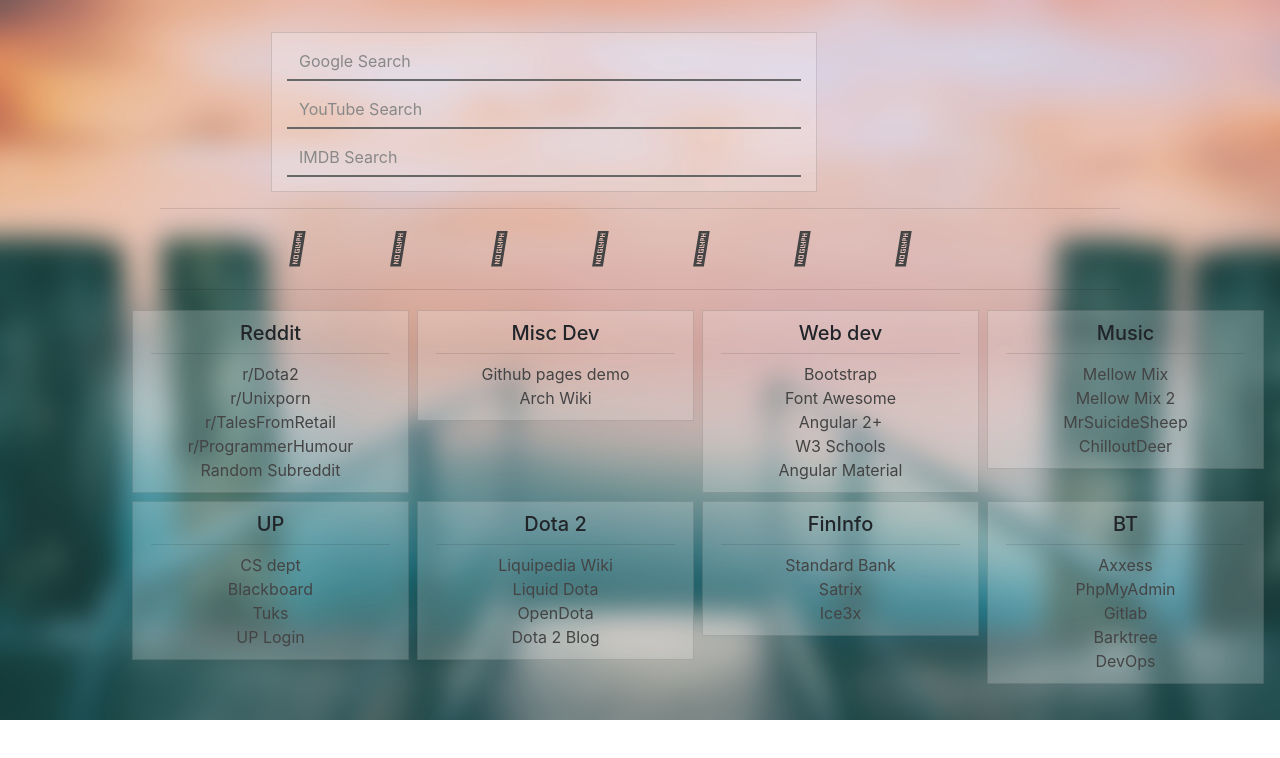
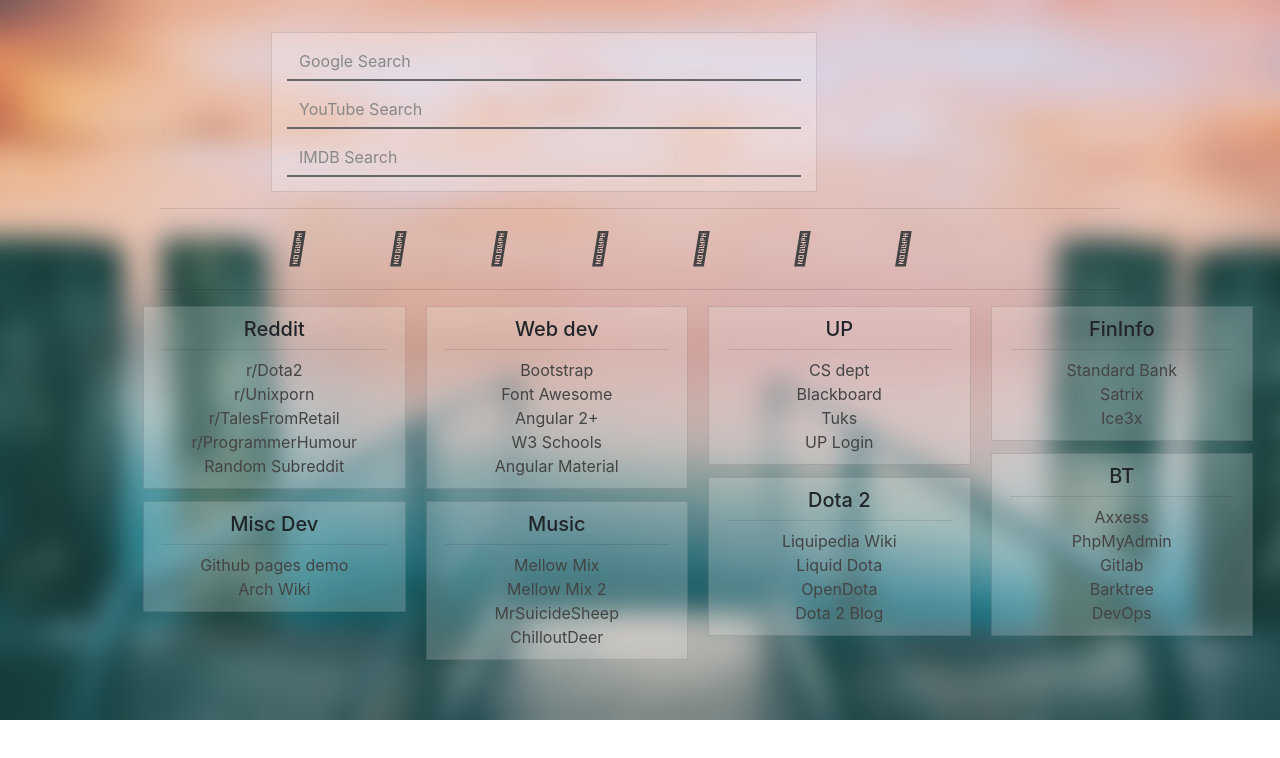
Before and after one commit to russelldutton/startpage-angular_files, an Angular app: page / in a window 1280 px wide. Shown: the top 758 px of the page. Built offline with nearby package versions, Linux system fonts and the light colour scheme; what angular2-masonry would draw is missing.

Commit message:
Bookmarks changes - column count to 4

```diff
--- a/src/app/bookmarks/bookmarks.component.css
+++ b/src/app/bookmarks/bookmarks.component.css
@@ -40,3 +40,7 @@
   padding-bottom: 0;
   margin-bottom: 0;
 }
+
+.card-columns {
+  column-count: 4;
+}
--- a/src/app/bookmarks/bookmarks.component.html
+++ b/src/app/bookmarks/bookmarks.component.html
@@ -1,6 +1,6 @@
 <div class="container">
-  <div class="row">
-    <div class="col-md-3 p-1" *ngFor="let mark of bookmarks">
+  <div class="card-columns">
+    <div *ngFor="let mark of bookmarks">
       <div class="card">
         <div class="card-body">
           <span>
```
